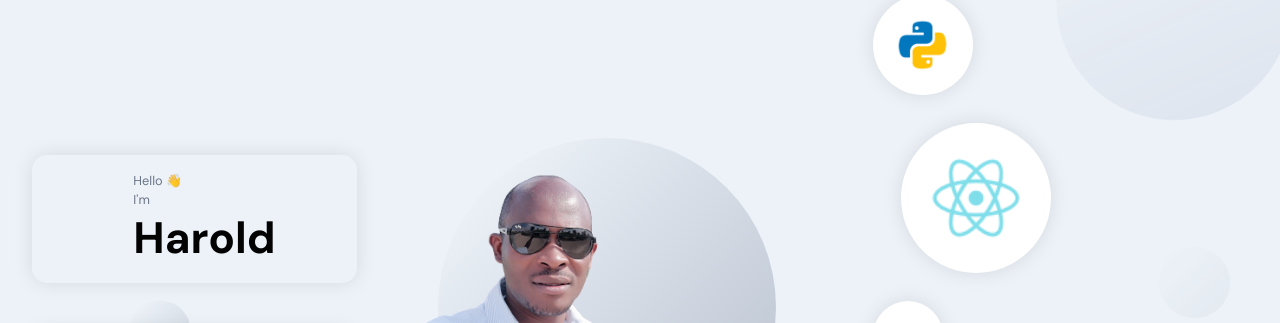
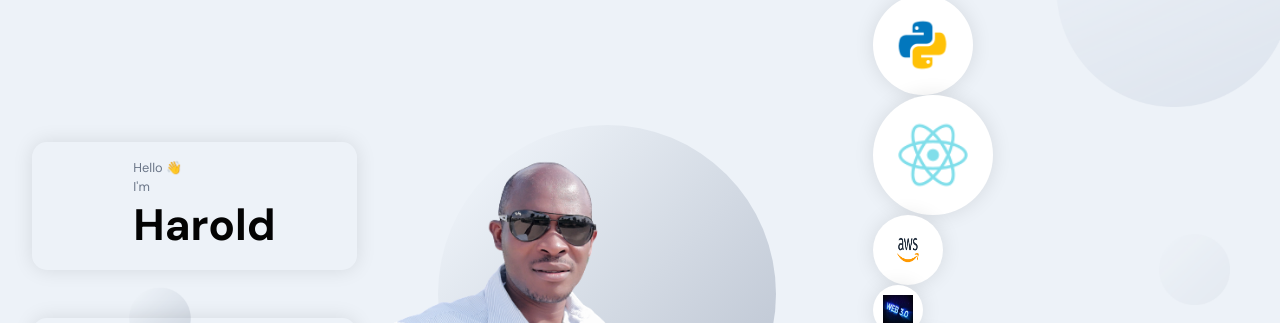
Before and after one commit to colonelxy/frontend_react, a React (Create React App) app: page / in a window 1280 px wide. Shown: the part 101-424 px from the top of the page. Built offline with nearby package versions, Linux system fonts and the light colour scheme.

Commit message:
edited scss

```diff
--- a/src/container/Header/Header.scss
+++ b/src/container/Header/Header.scss
@@ -119,33 +119,33 @@
         height: 100px;
     }
     div:nth-child(2) {
-        width: 150px;
-        height: 150px;
-        margin: 1.75rem;
+        width: 120px;
+        height: 120px;
+        //margin: 1.75rem;
     }
     div:nth-child(3) {
         width: 70px;
         height: 70px;
     }
     div:nth-child(4) {
-        width: 70px;
-        height: 70px;
+        width: 50px;
+        height: 50px;
     }
 
     div:nth-child(5) {
-        width: 70px;
-        height: 70px;
+        width: 100px;
+        height: 100px;
     }
 
     div:nth-child(6) {
-        width: 70px;
-        height: 70px;
+        width: 120px;
+        height: 120px;
     }
 
     @media screen and (min-width: 2000px) {
         div:nth-child(1) {
-            width: 400px;
-            height: 400px;
+            width: 300px;
+            height: 300px;
         }
 
         div:nth-child(2) {
@@ -159,6 +159,16 @@
         }
 
         div:nth-child(4) {
+            width: 150px;
+            height: 150px;
+        }
+
+        div:nth-child(5) {
+            width: 150px;
+            height: 150px;
+        }
+
+        div:nth-child(6) {
             width: 150px;
             height: 150px;
         }
```
